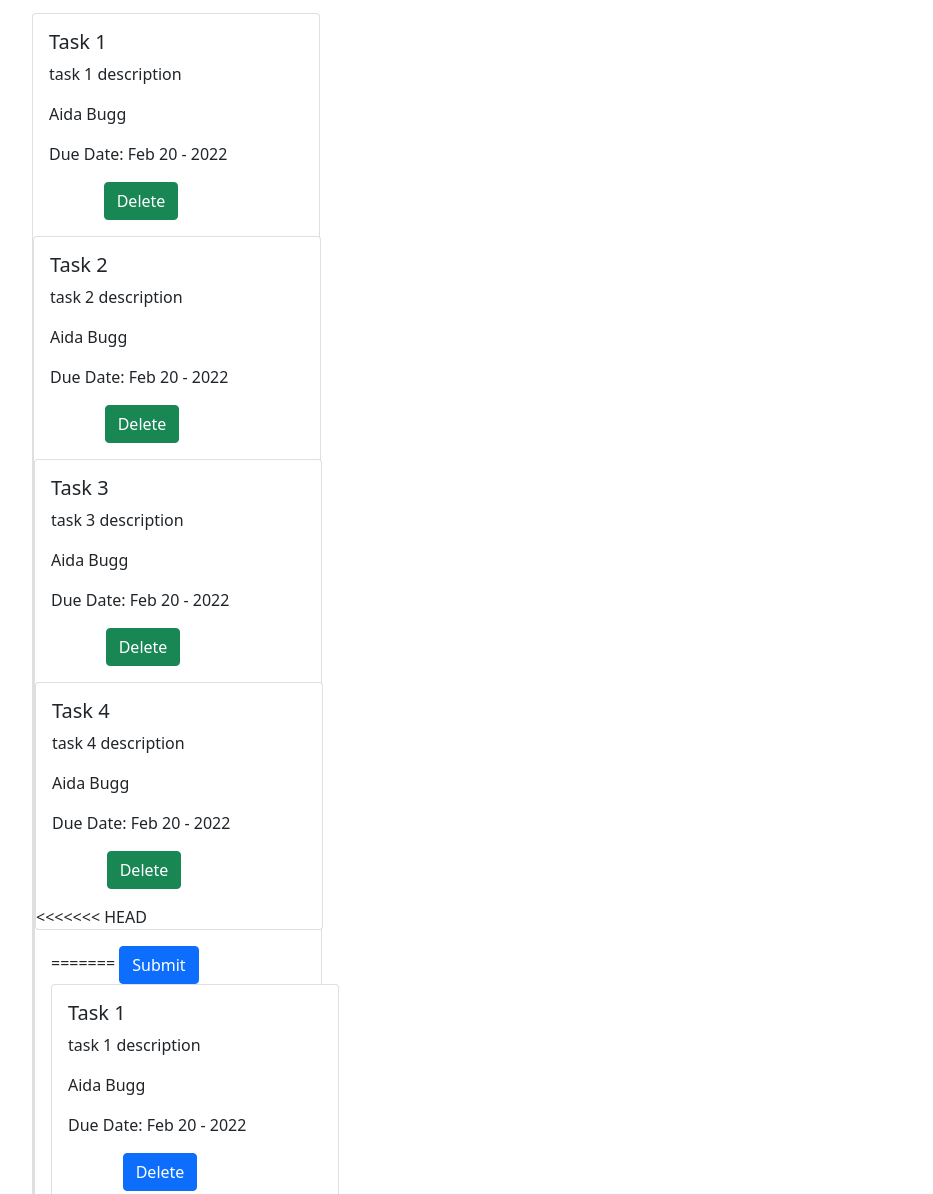
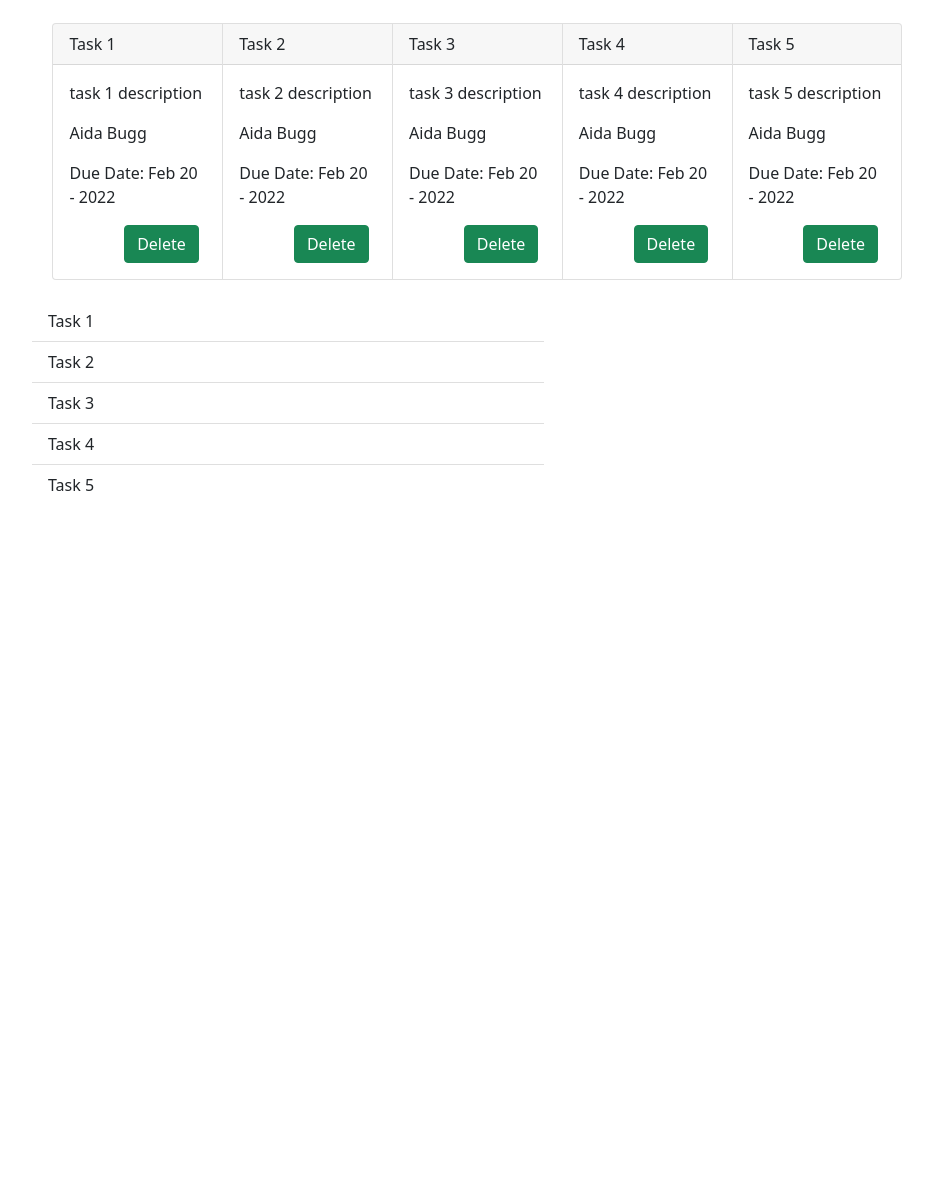
Before and after one commit to ClaudioAsuncion/final-project, a plain HTML site: page index.html in a window 1280 px wide. Shown: the part 467-1661 px from the top of the page, without its empty margins (32-965 px from the left). After the commit the page ends 1036 px from the top, so only its background shows below. Drawn offline with nearby package versions, Linux system fonts and the light colour scheme; files whose address does not match are found by name; a web font is replaced by a local one.

Commit message:
updated html cards

```diff
--- a/css/style.css
+++ b/css/style.css
@@ -27,12 +27,10 @@ header nav {
 }
 
 .taskCards {
-  display: inline-block;
-  justify-content: center;
+  width: 170%;
+  padding: 2%;
+  margin: 2%;
 }
-
-
-
 
 /******************************************
 /* BASE STYLES
--- a/index.html
+++ b/index.html
@@ -91,13 +91,68 @@
 
       <!--CARDS-->
 
-
       <!--
 
 
       -->
-  <section class="taskCards">
-      <div class="card" style="width: 18rem;">
+
+      <section class="taskCards m-center">
+        <div class="card-group">
+          <div class="card h-100">
+            <div class="card-header">Task 1</div>
+            <div class="card-body">
+              <p class="card-text">task 1 description</p>
+              <p class="card-text">Aida Bugg</p>
+              <p class="card-text">Due Date: Feb 20 - 2022</p>
+              <span class="badge badge-success">DONE</span>
+              <a href="#" class="btn btn-success">Delete</a>
+            </div>
+          </div>
+          <div class="card h-100">
+            <div class="card-header">Task 2</div>
+            <div class="card-body">
+              <p class="card-text">task 2 description</p>
+              <p class="card-text">Aida Bugg</p>
+              <p class="card-text">Due Date: Feb 20 - 2022</p>
+              <span class="badge badge-success">DONE</span>
+              <a href="#" class="btn btn-success">Delete</a>
+            </div>
+          </div>
+          <div class="card h-100">
+            <div class="card-header">Task 3</div>
+            <div class="card-body">
+              <p class="card-text">task 3 description</p>
+              <p class="card-text">Aida Bugg</p>
+              <p class="card-text">Due Date: Feb 20 - 2022</p>
+              <span class="badge badge-success">DONE</span>
+              <a href="#" class="btn btn-success">Delete</a>
+            </div>
+          </div>
+          <div class="card h-100">
+            <div class="card-header">Task 4</div>
+            <div class="card-body">
+              <p class="card-text">task 4 description</p>
+              <p class="card-text">Aida Bugg</p>
+              <p class="card-text">Due Date: Feb 20 - 2022</p>
+              <span class="badge badge-success">DONE</span>
+              <a href="#" class="btn btn-success">Delete</a>
+            </div>
+          </div>
+          <div class="card h-100">
+            <div class="card-header">Task 5</div>
+            <div class="card-body">
+              <p class="card-text">task 5 description</p>
+              <p class="card-text">Aida Bugg</p>
+              <p class="card-text">Due Date: Feb 20 - 2022</p>
+              <span class="badge badge-success">DONE</span>
+              <a href="#" class="btn btn-success">Delete</a>
+            </div>
+          </div>
+        </div>
+      </section>
+
+      <!--
+  <div class="card-group" style="width: 18rem;">
         <div class="card-body">
             <h5 class="card-title">Task 1</h5>
             <p class="card-text">task 1 description</p>
@@ -133,87 +188,24 @@
             <span class="badge badge-success">DONE</span>
             <a href="#" class="btn btn-success">Delete</a>
         </div>
-<<<<<<< HEAD
-    </div>
-      <div class="card-body ">
-=======
-      <button type="submit" class="btn btn-primary">Submit</button>
-    </form>
-
-
-
-<!--CARDS-->
-
-  <section class="taskCards">
       <div class="card" style="width: 18rem;">
       <div class="card-body">
-            <h5 class="card-title">Task 1</h5>
-            <p class="card-text">task 1 description</p>
-            <p class="card-text">Aida Bugg</p>
-            <p class="card-text">Due Date: Feb 20 - 2022</p>
-            <span class="badge badge-success">DONE</span>
-            <a href="#" class="btn btn-primary">Delete</a>
-        </div>
-      <div class="card" style="width: 18rem;">
-        <div class="card-body">
-            <h5 class="card-title">Task 2</h5>
-            <p class="card-text">task 2 description</p>
-            <p class="card-text">Aida Bugg</p>
-            <p class="card-text">Due Date: Feb 20 - 2022</p>
-            <span class="badge badge-success">DONE</span>
-            <a href="#" class="btn btn-primary">Delete</a>
-        </div>
-      <div class="card" style="width: 18rem;">
-        <div class="card-body">
-            <h5 class="card-title">Task 3</h5>
-            <p class="card-text">task 3 description</p>
-            <p class="card-text">Aida Bugg</p>
-            <p class="card-text">Due Date: Feb 20 - 2022</p>
-            <span class="badge badge-success">DONE</span>
-            <a href="#" class="btn btn-primary">Delete</a>
-        </div>
-      <div class="card" style="width: 18rem;">
-      <div class="card-body">
-          <h5 class="card-title">Task 4</h5>
-          <p class="card-text">task 4 description</p>
-          <p class="card-text">Aida Bugg</p>
-          <p class="card-text">Due Date: Feb 20 - 2022</p>
-          <span class="badge badge-success">DONE</span>
-          <a href="#" class="btn btn-primary">Delete</a>
-      </div>
-      <div class="card-body">
->>>>>>> 1e18796fe3afb52486bee790fde58d0ee6958c2b
           <h5 class="card-title">Task 5</h5>
           <p class="card-text">task 5 description</p>
           <p class="card-text">Aida Bugg</p>
           <p class="card-text">Due Date: Feb 20 - 2022</p>
           <span class="badge badge-success">DONE</span>
-<<<<<<< HEAD
           <a href="#" class="btn btn-success">Delete</a>
       </div>
     </div>
-  </section>
-=======
-        <a href="#" class="btn btn-primary">Delete</a>
-    </div>
-    </div>
-  </section>
 
 
+    </form>
 
 
+    -->
 
-
-
-
-    <ul class="list-group">
-      <li class="list-group-item">Cras justo odio</li>
-      <li class="list-group-item">Dapibus ac facilisis in</li>
-      <li class="list-group-item">Morbi leo risus</li>
-      <li class="list-group-item">Porta ac consectetur ac</li>
-      <li class="list-group-item">Vestibulum at eros</li>
-    </ul>
->>>>>>> 1e18796fe3afb52486bee790fde58d0ee6958c2b
+      <!--CARDS-->
 
       <ul class="list-group list-group-flush">
         <li class="list-group-item">Task 1</li>
```
Lines whose indentation alone changed are shown as unchanged.
